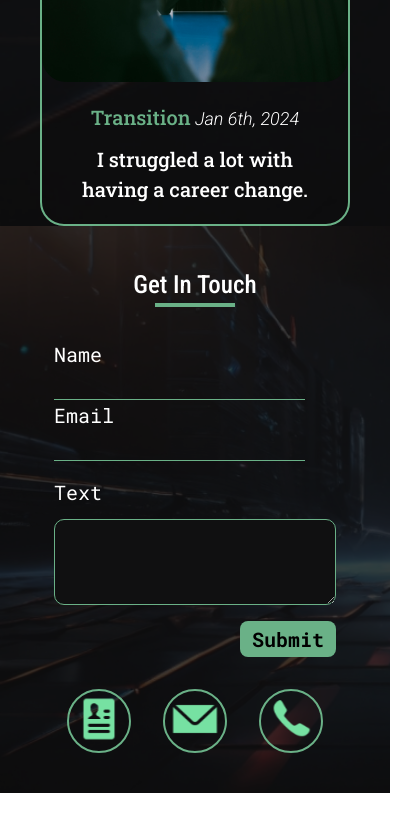
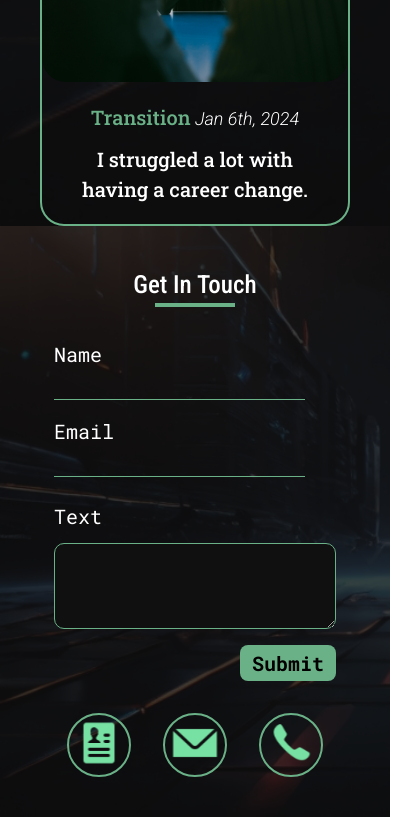
Before and after one commit to Ayokunnumi1/ayokunnumi-portfolio, a React (Create React App) app: page / in a window 390 px wide. Shown: the part 7395-8212 px from the top of the page, 416 px wide, since content can reach past the window. Before the commit the page ends 8188 px from the top, so only its background shows below. Built offline with nearby package versions, Linux system fonts and the light colour scheme; the HTML template or start-up script is replaced by a standard one.

Commit message:
Add contact form for mobile

```diff
--- a/src/component/Contact.js
+++ b/src/component/Contact.js
@@ -11,11 +11,10 @@ const Contact = () => {
           <div className="w-20 h-1 bg-custom-green"></div>
         </div>
 
-        <form className="flex flex-col gap-4 client-form md:flex-row md:justify-center md:items-center md:gap-10">
-          <div className="flex flex-col">
+        <form className="client-form md:flex-row md:justify-center md:items-center md:gap-10 px-20">
+          <div className="flex flex-col gap-4">
             <label htmlFor="client-name">
               Name
-              <br />
               <input
                 type="text"
                 id="client-name"
@@ -25,7 +24,6 @@ const Contact = () => {
             </label>
             <label htmlFor="client-email md:mt-8">
               Email
-              <br />
               <input
                 type="email"
                 id="client-email"
@@ -35,7 +33,7 @@ const Contact = () => {
             </label>
           </div>
 
-          <div className="flex flex-col">
+          <div className="flex flex-col mt-6">
             <label for="client-text" className="md:hidden">
               Text
             </label>
```
